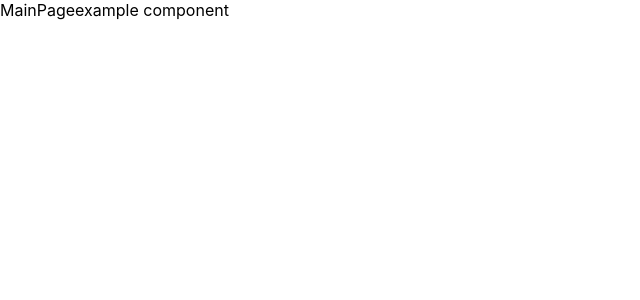
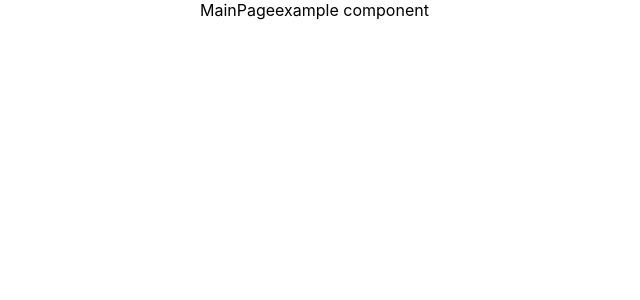
Before and after one commit to GrasshopperBears/hci-bookie, a React (Create React App) app: page / in a window 1280 px wide. Shown: the top 300 px of the page, without its empty margins (0-640 px from the left). Built offline with nearby package versions, Linux system fonts and the light colour scheme; no server answers.

Commit message:
페이지 기본 좌우여백 설정

```diff
--- a/src/App.js
+++ b/src/App.js
@@ -2,7 +2,7 @@ import MainRouter from './router';
 
 const App = () => {
   return (
-    <div className='App'>
+    <div className='App' style={{ padding: '0 200px' }}>
       <MainRouter />
     </div>
   );
```
